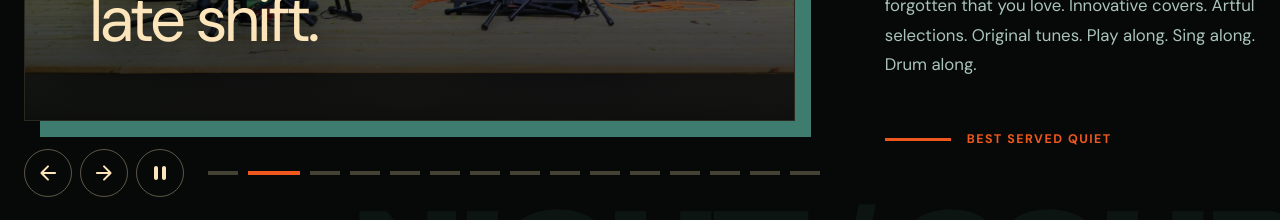
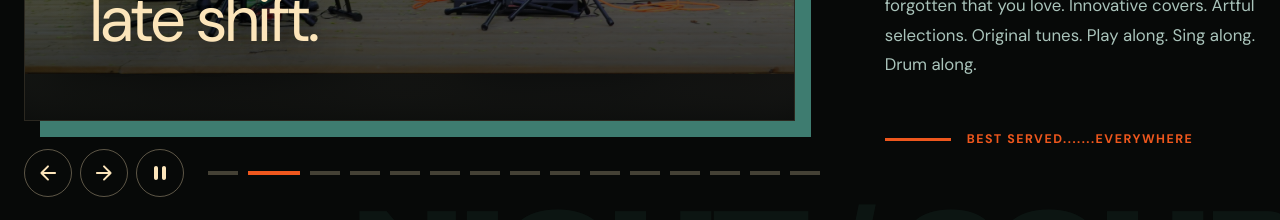
Before and after one commit to findlad/night-soup, a Next.js app: page / in a window 1280 px wide. Shown: the part 2460-2680 px from the top of the page. Built offline with nearby package versions, Linux system fonts and the light colour scheme.

Commit message:
test updates

```diff
--- a/app/page.tsx
+++ b/app/page.tsx
@@ -520,7 +520,7 @@ export default function Home() {
             <Typography>
               Evan Rothery. Duncan Findlay. Guest ingredients. Mostly acoustic. Songs you have forgotten that you love. Innovative covers. Artful selections. Original tunes. Play along. Sing along. Drum along.
             </Typography>
-            <div className="ingredient-line"><span /> Best served quiet</div>
+            <div className="ingredient-line"><span /> Best served.......everywhere</div>
           </Box>
         </Container>
       </Box>
```
